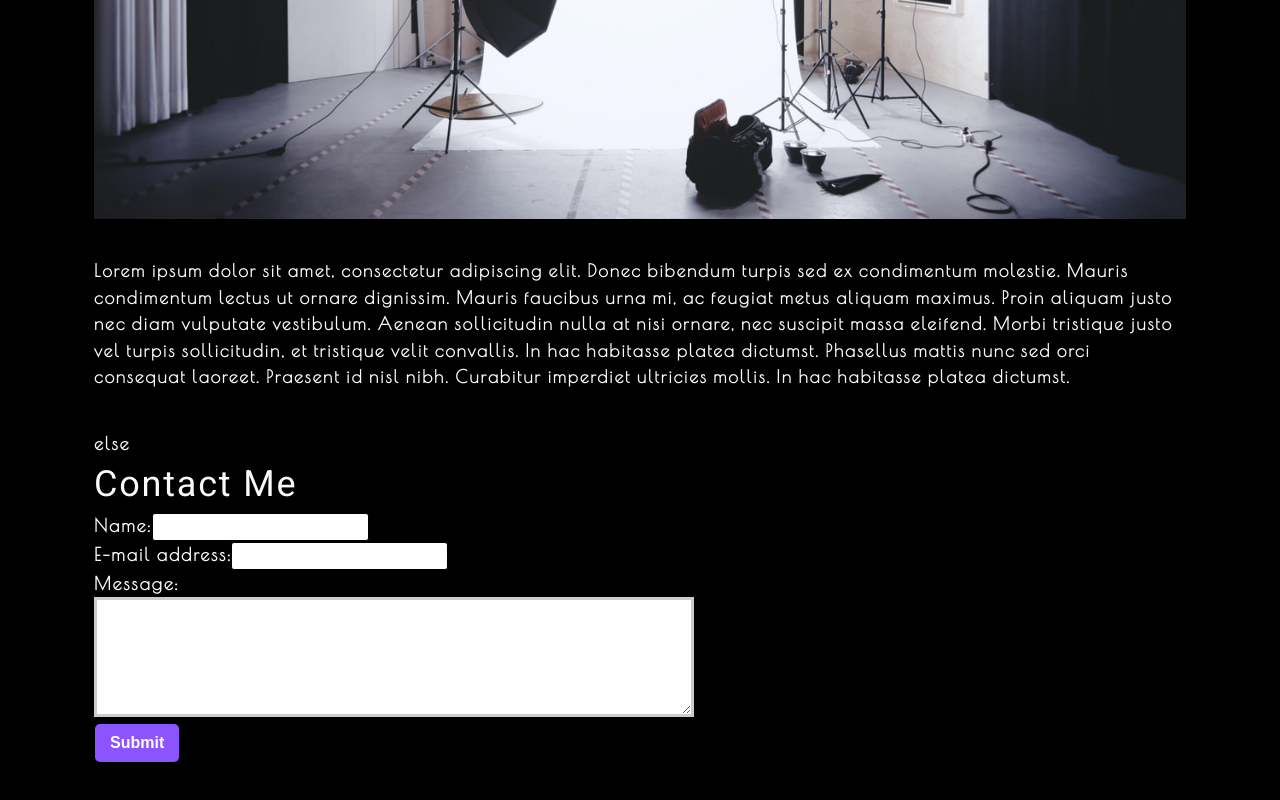
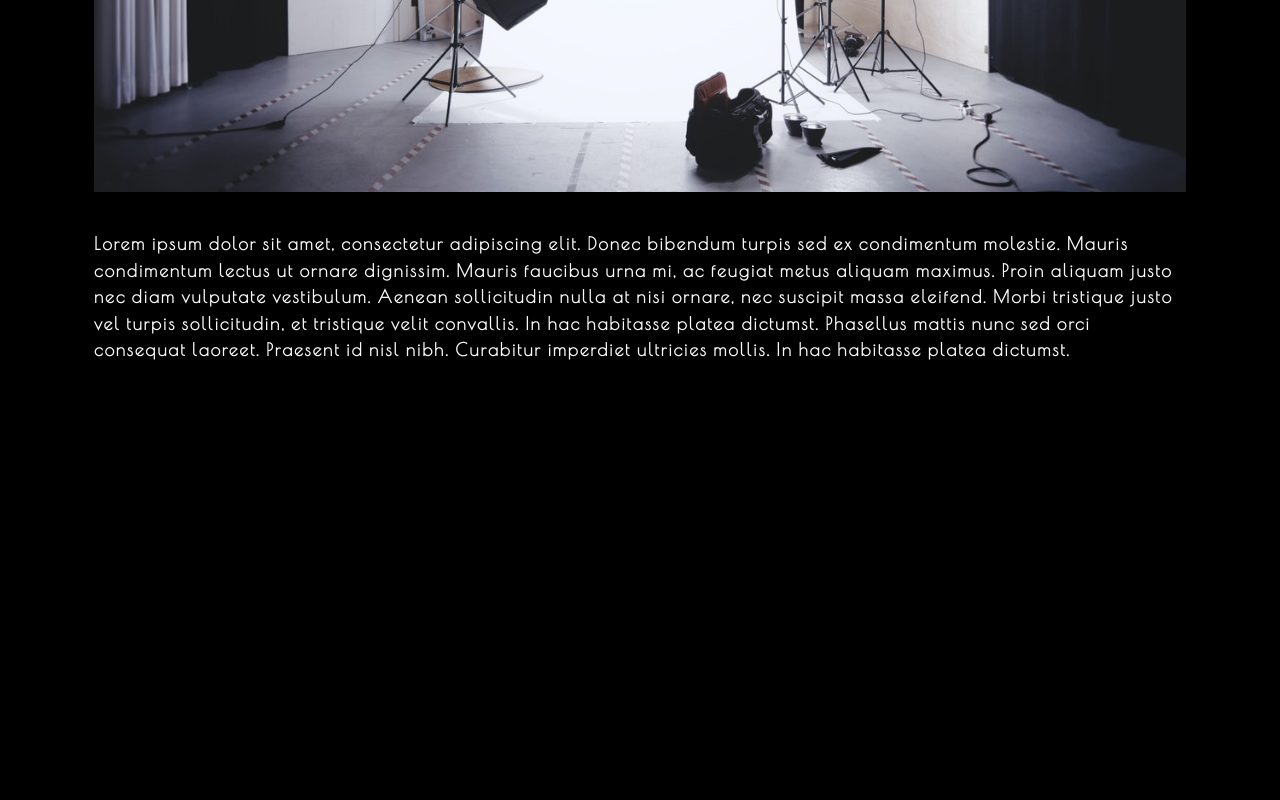
Before and after one commit to ckyle121/Photo-Port, a React (Create React App) app: page / in a window 1280 px wide. Shown: the part 1789-2589 px from the top of the page. After the commit the page ends 2242 px from the top, so only its background shows below. Built offline with nearby package versions, Linux system fonts and the light colour scheme.

Commit message:
add modal for larger images

```diff
--- a/src/App.js
+++ b/src/App.js
@@ -6,7 +6,10 @@ import ContactForm from './components/Contact';
 
 function App() {
   const [categories] = useState([
-    { name: 'commercial', description: 'Photos of grocery stores, food trucks, and other commercial projects',},
+    {
+      name: 'commercial',
+      description: 'Photos of grocery stores, food trucks, and other commercial projects',
+    },
     { name: 'portraits', description: 'Portraits of people in my life' },
     { name: 'food', description: 'Delicious delicacies' },
     { name: 'landscape', description: 'Fields, farmhouses, waterfalls, and the beauty of nature' },
@@ -26,14 +29,14 @@ function App() {
         setContactSelected={setContactSelected}
       ></Nav>
       <main>
-        if(!contactSelected){
+        {!contactSelected ? (
           <>
             <Gallery currentCategory={currentCategory}></Gallery>
             <About></About>
           </>
-        } else {
-          <ContactForm />
-        }
+        ) : (
+            <ContactForm></ContactForm>
+          )}
       </main>
     </div>
   );
--- a/src/components/PhotoList/index.js
+++ b/src/components/PhotoList/index.js
@@ -1,6 +1,10 @@
 import React, { useState } from "react";
+import Modal from "../Modal";
 
 const PhotoList = ({ category }) => {
+  const [currentPhoto, setCurrentPhoto] = useState();
+  const [isModalOpen, setIsModalOpen] = useState(false);
+
   const [photos] = useState([
     {
       name: 'Grocery aisle',
@@ -120,14 +124,23 @@ const PhotoList = ({ category }) => {
 
   const currentPhotos = photos.filter(photo => photo.category === category);
 
+  const toggleModal = (image, i) => {
+    setCurrentPhoto({...image, index: i});
+    setIsModalOpen(!isModalOpen);
+  };
+
   return (
     <div>
+      {isModalOpen && (
+        <Modal currentPhoto={currentPhoto} onClose={toggleModal} />
+      )}
       <div className="flex-row">
         {currentPhotos.map((image, i) => (
           <img
             src={require(`../../assets/small/${category}/${i}.jpg`)}
             alt={image.name}
             className="img-thumbnail mx-1"
+            onClick={() => toggleModal(image, i)}
             key={image.name}
           />
         ))}
```
